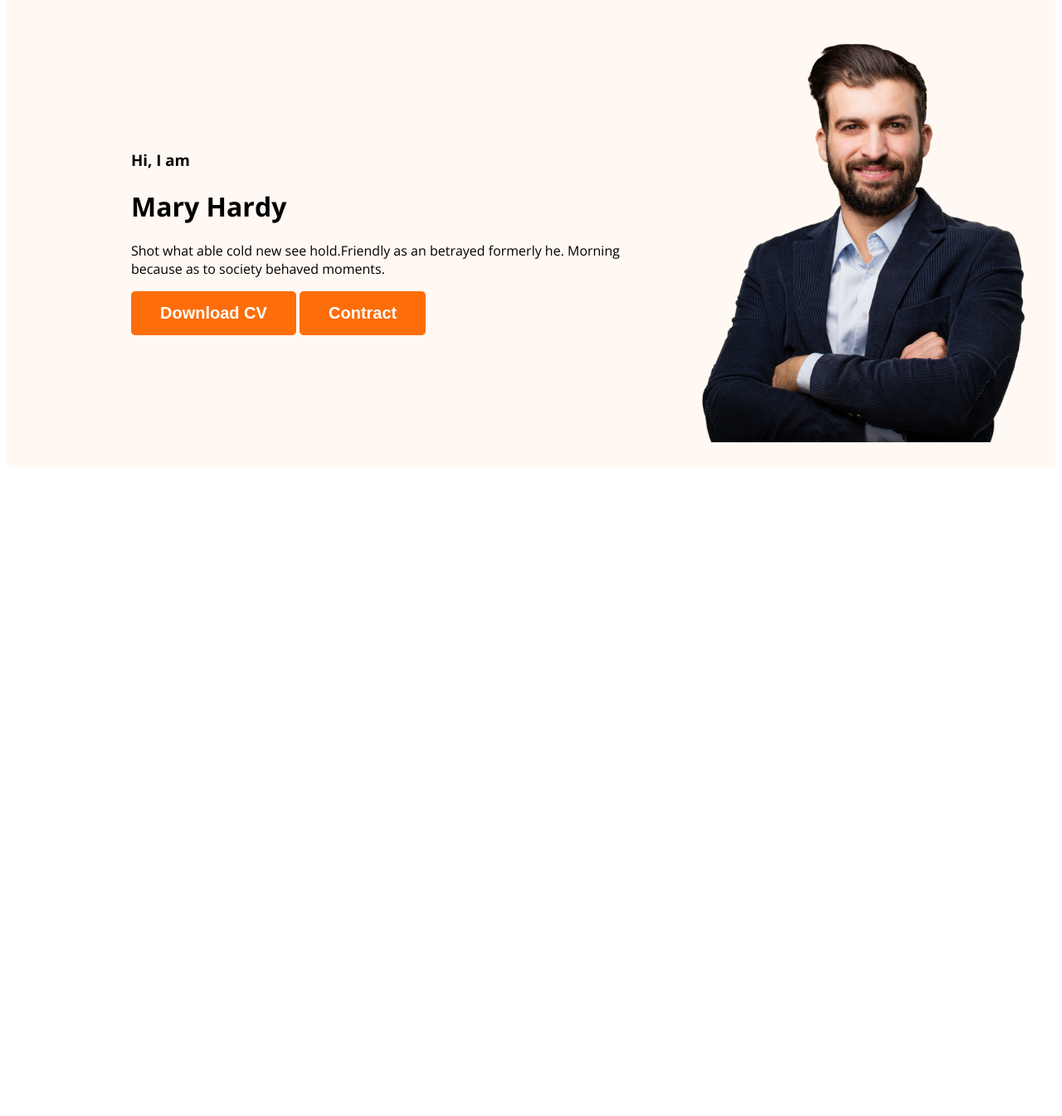
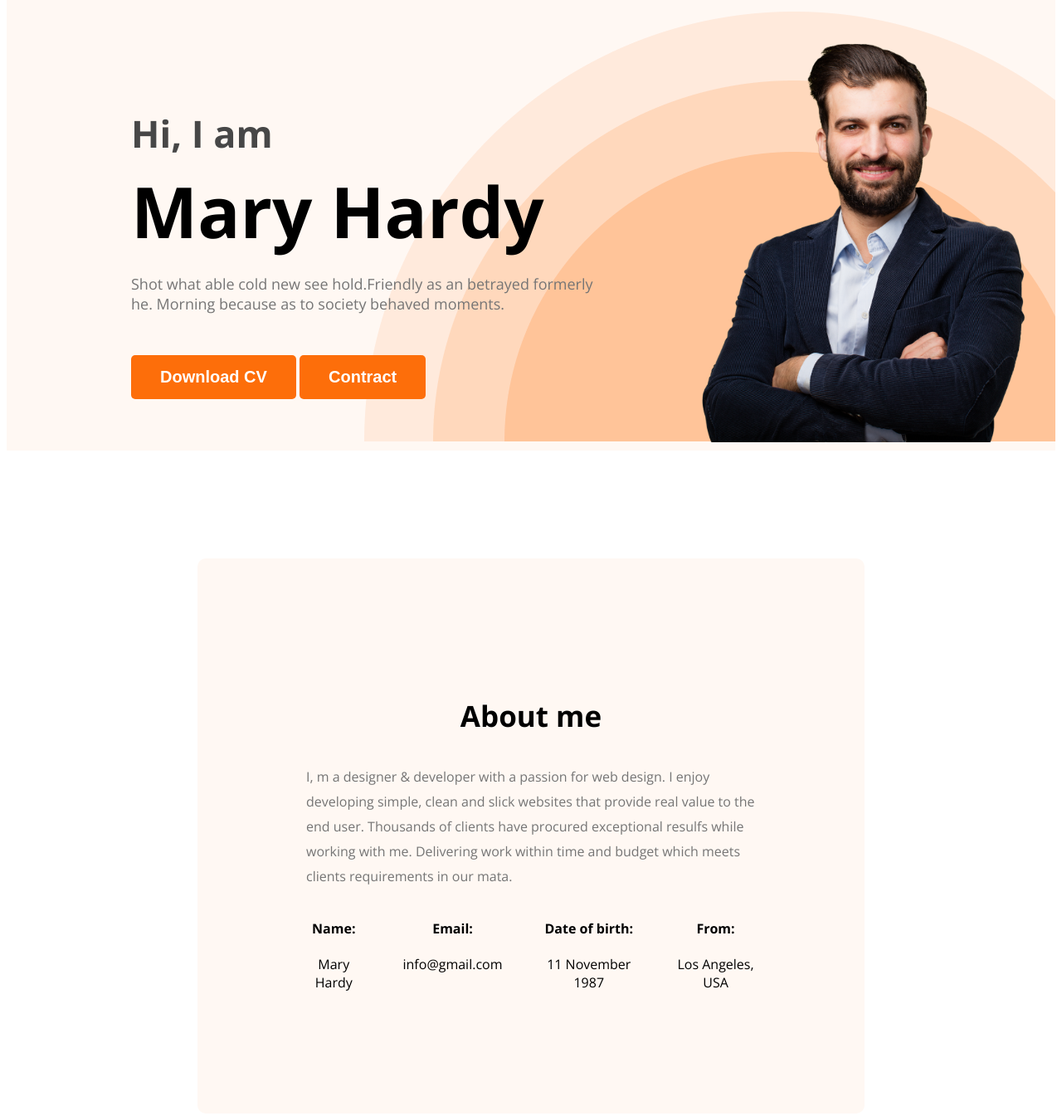
Before and after one commit to Badhon-Sarker/devloper-portfolio, a plain HTML site: page index.html in a window 1280 px wide. Shown: the part 141-1486 px from the top of the page at 83% size. Before the commit the page ends 800 px from the top, so only its background shows below. Drawn offline with nearby package versions, Linux system fonts and the light colour scheme.

Commit message:
added about part

```diff
--- a/index.html
+++ b/index.html
@@ -21,7 +21,7 @@
 
         <nav>
 
-            <h2 class="nav-title">Mar<span class="text-primary">r</span>y</h2>
+            <h2 class="nav-title">Ma<span class="text-primary">r</span>y</h2>
 
             <ul>
                 <li><a href="">Portfolio</a></li>
@@ -32,10 +32,11 @@
 
         <div class="bannar">
 
-        <div >
+        <div class="bannar-content">
+
             <h3 class="bannar-greetings">Hi, I  am</h3>
-            <h1 class="bannartitle">Mary Hardy</h1>
-            <p>Shot what able cold new see hold.Friendly as an betrayed formerly he. Morning because as to society behaved moments.</p>
+            <h1 class="bannar-title">Mary Hardy</h1>
+            <p class="bannar-description">Shot what able cold new see hold.Friendly as an betrayed formerly he. Morning because as to society behaved moments.</p>
             <button class="btn-primary">Download CV</button>
             <button class="btn-primary">Contract</button>
         </div>
@@ -48,6 +49,34 @@
 
     <main>
 
+        <section class="about">
+            <h3 class="section-title">About me</h3>
+            <p class="section-description">I, m a designer & developer with a passion for web design. I enjoy developing simple, clean and slick websites that provide real value to the end user. Thousands of clients have procured exceptional resulfs while working with me. Delivering work within time and budget which meets clients requirements in our mata.</p>
+
+            <div class="about-info-container">
+
+                <div class="about-info">
+                    <h4 class="info-title">Name:</h4>
+                    <p class="info-description">Mary Hardy</p>
+                </div>
+                <div class="about-info">
+                    <h4 class="info-title">Email:</h4>
+                    <p class="info-description">info@gmail.com</p>
+                </div>
+                <div class="about-info">
+                    <h4 class="info-title">Date of birth:</h4>
+                    <p class="info-description">11 November 1987</p>
+                </div>
+                <div class="about-info">
+                    <h4 class="info-title">From:</h4>
+                    <p class="info-description">Los Angeles, USA</p>
+                </div>
+            </div>
+
+        </section>
+
+
+
     </main>
 
     <footer>
--- a/styles/blog.css
+++ b/styles/blog.css
@@ -57,15 +57,82 @@ nav a{ text-decoration: none;
 /* heder related style */
 
 .header{
-    background-color: #FFF8F3;;
+    background-color: #FFF8F3;
+    margin-bottom: 130px;
 }
 
 .bannar{
-    padding: 30px 30px 30px 150px;
+    padding: 30px 30px 10px 150px;
     display: flex;
     align-items: center;
+    background-image: url('../images/header_bg.png');
+    background-repeat: no-repeat;
+    background-position: right;
+    justify-content: space-between;
 }
+
+.bannar-content{
+    max-width: 585px;
+}
+
 
 .bannar .profile-pic{
     height: 500px;
+
+
+
 }
+
+.bannar-greetings{
+    font-size: 45px;
+    color: #474747;
+    margin-bottom: 5px;
+}
+
+.bannar-title{
+    font-size: 85px;
+    font-weight: 700;
+    margin-top: 0px;
+    margin-bottom: 5px;
+}
+
+.bannar-description{
+    color: #757575;
+    font-size: 18px;
+    margin-bottom: 50px;
+}
+
+
+/* main section style */
+
+/* section style */
+.about{
+    max-width: 1140px;
+    padding: 131px;
+    border-radius: 10px;
+     background: #FFF8F3;
+     margin: 0px 230px 130px 230px;
+
+}
+
+.section-title{
+    text-align: center;
+    font-size: 35px;
+}
+
+.section-description{
+    color: #757575;
+    line-height: 30px;
+    font-weight: 400;
+}
+
+.about-info-container{
+    display: flex;
+    gap: 50px;
+    justify-content: space-around;
+}
+
+
+.about-info{
+  text-align: center;
+}
```
